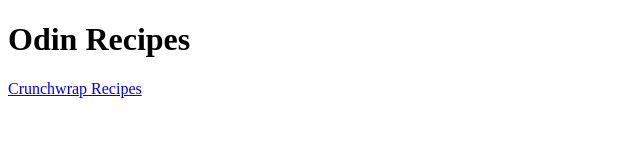
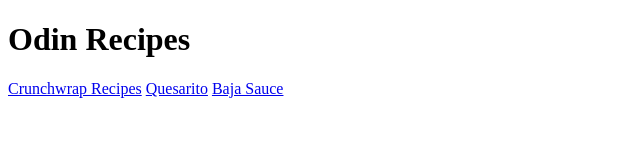
Before and after one commit to ZAJAMS/odin-recipes, a plain HTML site: page index.html in a window 1280 px wide. Shown: the whole page, without its empty margins (0-640 px from the left). Drawn offline with Linux system fonts and the light colour scheme.

Commit message:
added links to recipe pages

```diff
--- a/index.html
+++ b/index.html
@@ -8,6 +8,8 @@
     <body>
         <h1>Odin Recipes</h1>
         <a href="recipes/crunchwrapsurpreme.html">Crunchwrap Recipes</a>
+        <a href="recipes/Quesarito.html">Quesarito</a>
+        <a href="recipes/Bajasauce.html">Baja Sauce</a>
 
     </body>
 </html>
```
